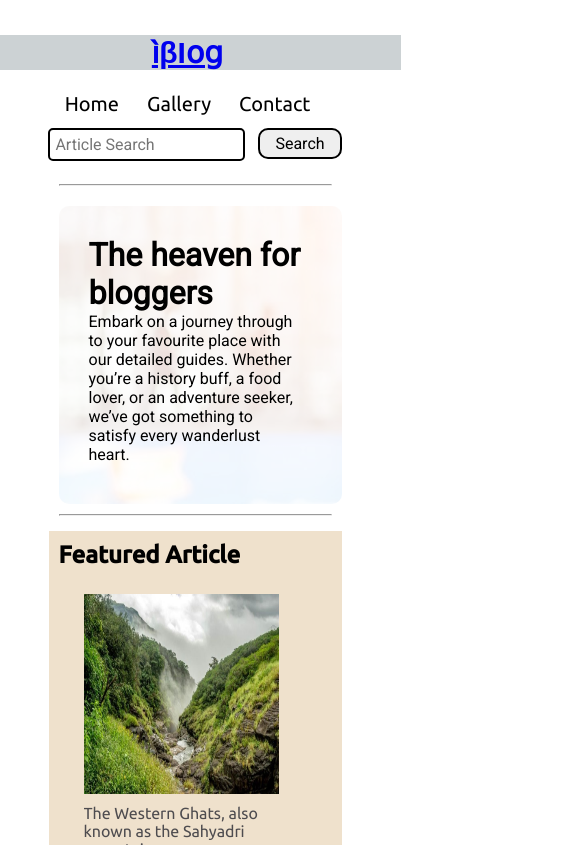
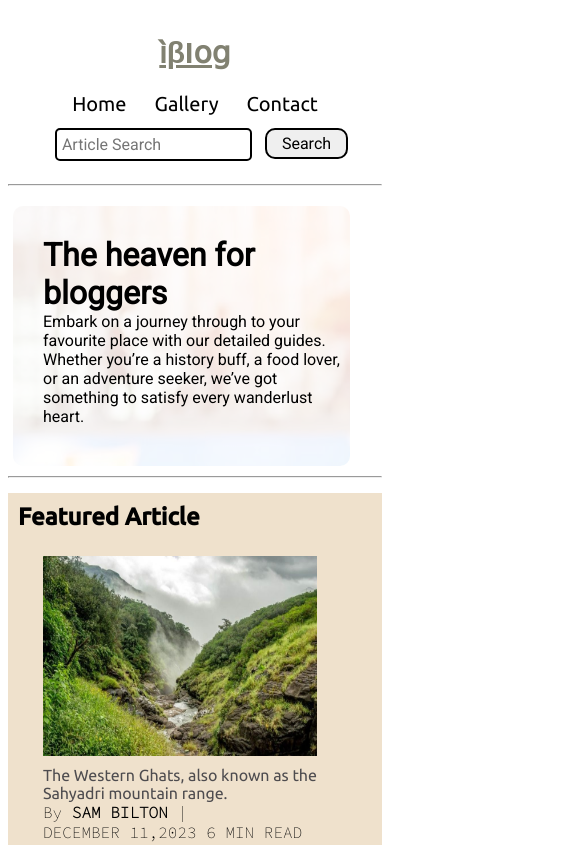
Before and after one commit to Shruti-Sawant/Responsive-iBlog, a plain HTML site: page index.html in a window 390 px wide. Shown: the top 845 px of the page, 584 px wide, since content can reach past the window. Drawn offline with Linux system fonts and the light colour scheme.

Commit message:
Update the code to improve responsiveness

```diff
--- a/css/gallery.css
+++ b/css/gallery.css
@@ -50,3 +50,8 @@
 .gallery-img:hover {
     opacity: 0.5;
 }
+
+.gallery-display i{
+    width: 200px;
+    height:200px;
+}
--- a/css/mobile.css
+++ b/css/mobile.css
@@ -1,26 +1,43 @@
 @media screen and (max-width:1369px) {
+
+    body{
+        margin: 0 8px;
+    }
+    .max-width-1 {
+        max-width:none;
+    }
+
+    .max-width-2 {
+        max-width:none;
+    }
+
     .navigation {
         flex-direction: column;
         margin: 23px;
         /* margin-left: 100px; */
     }
 
+    .nav-left ul{
+        margin-left: 2px ;
+        margin-right: 2px ;
+    }
     .nav-left span {
         margin-bottom: 22px;
-        background-color: rgb(204, 210, 212);
+        /* background-color: rgb(204, 210, 212); */
     }
 
     .nav-left {
         flex-direction: column;
         text-align: center;
         margin: 12px 0;
-        margin-left: 40px;
+        /* margin-left: 40px; */
+        margin-left: 0;
     }
 
     .nav-right form {
         display: flex;
         flex-direction: row;
-        margin-left: 42px;
+        margin-left: 0;
     }
 
     .content-right {
@@ -33,19 +50,25 @@
 
     .home-article-img {
         text-align: center;
-        width: 50vw;
+        width: 274px;
     }
 
     .home-article-content {
-        width: 50vw;
+        width: 274px;
         margin-top: 10px;
         padding-left: 0;
+    }
+    .home-article-content-container{
+        width: auto;
     }
 
     .contact-content {
         height: 100vh;
     }
 
+    .content::after {
+        width: 337px;
+    }
     .contact-content::after {
         background-repeat: no-repeat;
         background-size: cover;
@@ -56,6 +79,10 @@
         width: 66vw;
     }
 
+    .blog-article-img-container {
+        width: 95px;
+    }
+
     .blog-post-content p {
         margin: 0;
         padding: 15px 0;
@@ -63,6 +90,7 @@
 
     .author-info div {
         padding: 4px 0px;
+        width: 235px;
     }
 
     .row {
@@ -71,7 +99,6 @@
 
     .social {
         padding: 4px 10px;
-        margin-left: 50vw;
     }
 
     .social svg {
@@ -91,9 +118,12 @@
     .gallery-container {
         display: flex;
         flex-direction: column;
+        margin: 30px 50px;
     }
 
     .gallery-display {
+        margin-bottom: 20px;
+        height: 400px;
         margin-left: 0;
         position: relative;
         left: -300px;
--- a/css/style.css
+++ b/css/style.css
@@ -15,6 +15,9 @@
 .nav-left {
     font-size: 30px;
     display: flex;
+}
+.nav-left span b a{
+    color: rgb(129, 129, 113);
 }
 
 .nav-left ul {
@@ -60,6 +63,7 @@
     width: 100%;
     height: inherit;
     background-repeat: no-repeat;
+
     opacity: 0.2;
     border-radius: 10px;
 }
--- /dev/null
+++ b/js/package.json
@@ -0,0 +1,5 @@
+{
+  "dependencies": {
+    "bootstrap": "^5.3.2"
+  }
+}
```
Also changed, not shown: Gallery.html (+3 -1 lines), js/script.js (added), media/img7.jpg (deleted), 1 other file.
